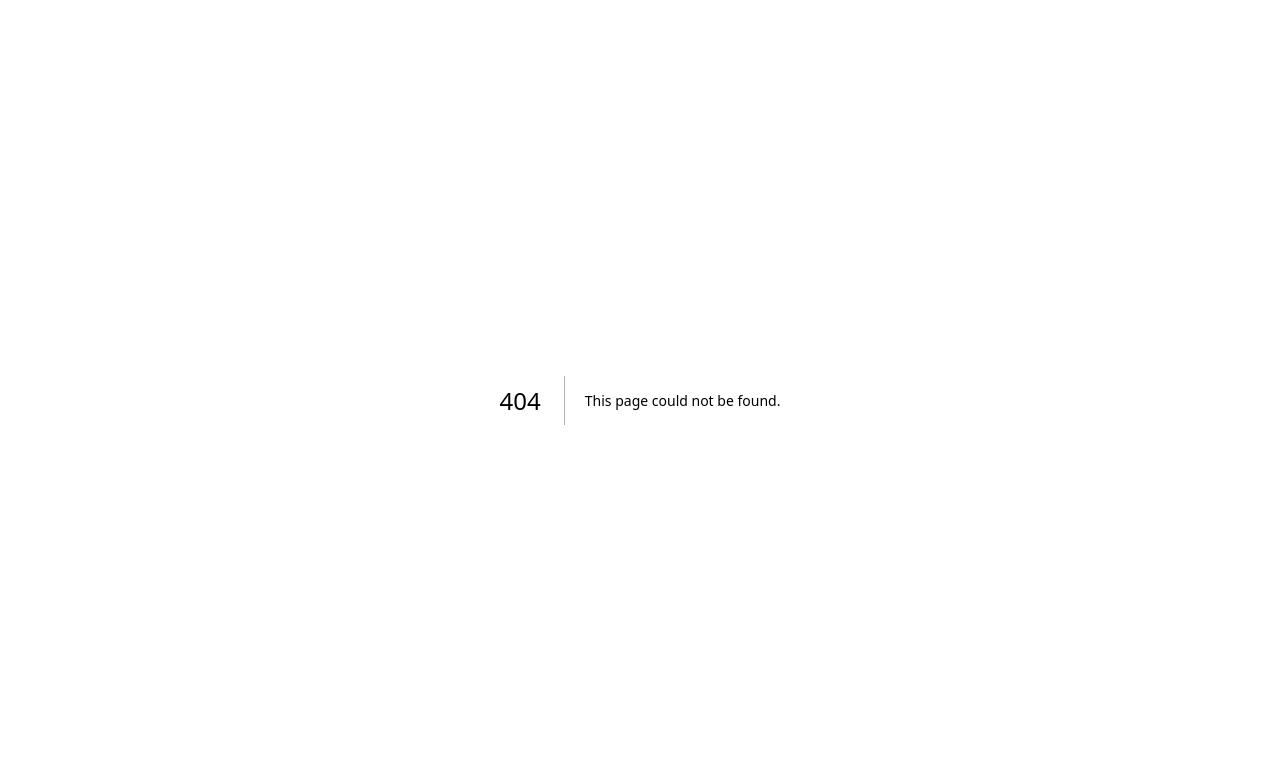
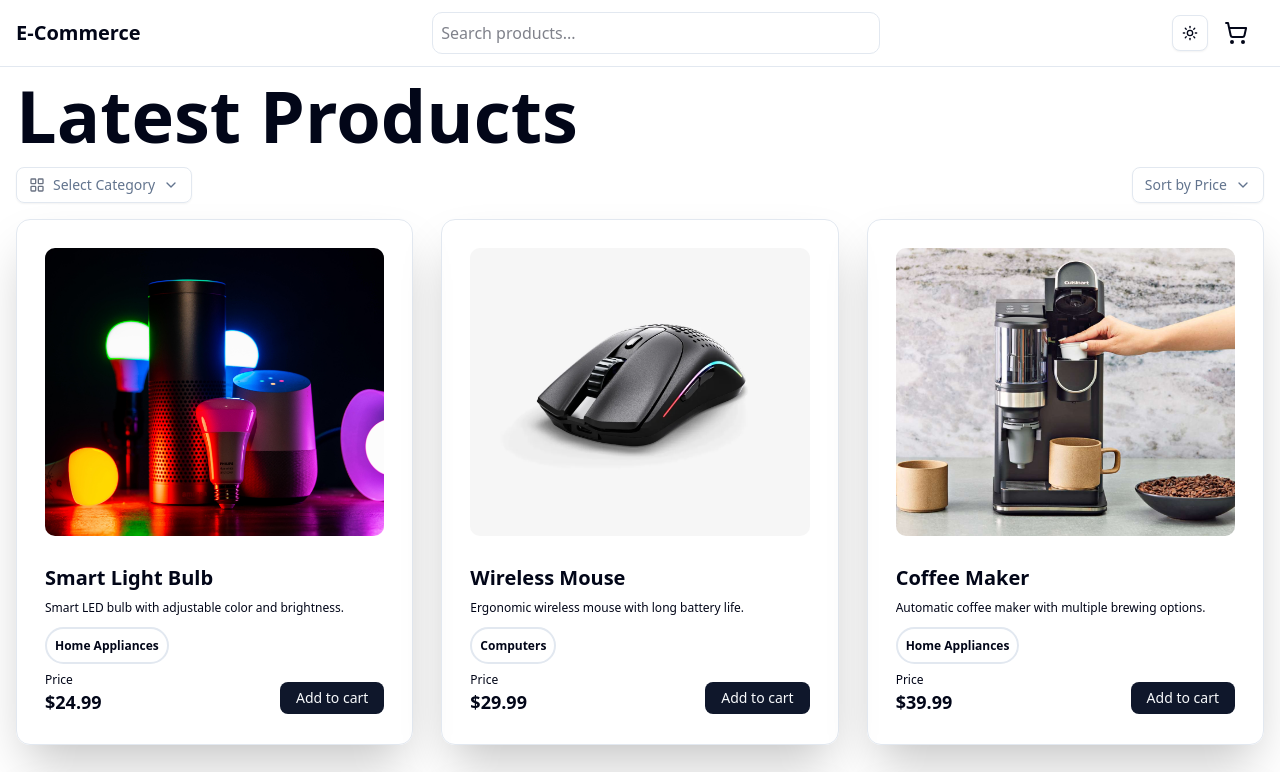
Before and after one commit to awnish04/e-commerce_intern_project, a Next.js app: page /Home in a window 1280 px wide. Before the commit this address had no page. Shown: the top 772 px of the page. Built offline with nearby package versions, Linux system fonts and the light colour scheme.

Commit message:
second commit

```diff
--- /dev/null
+++ b/app/Home/page.tsx
@@ -0,0 +1,135 @@
+"use client";
+
+import React, { useState, useEffect } from "react";
+import productsData from "@/data/products.json"; // Import your static data
+import ProductCard from "@/components/ProductCard";
+import Footer from "@/components/Footer";
+import Navbar from "@/components/NavBar";
+import FilterCategory from "@/components/FilterCategory";
+import SortSelect from "@/components/SortSelect";
+import Lottie from "lottie-react";
+import animationData from "@/assets/Animation.json";
+import { Product } from "@/types/product"; // Import the Product type
+import { motion } from "framer-motion";
+import { transition1 } from "@/components/transitions";
+
+export default function Page() {
+  const getFavoritesFromLocalStorage = (): number[] => {
+    if (typeof window !== "undefined") {
+      const favorites = localStorage.getItem("favorites");
+      return favorites ? JSON.parse(favorites) : [];
+    }
+    return []; // Return an empty array if running on the server
+  };
+
+  const saveFavoritesToLocalStorage = (favorites: number[]): void => {
+    if (typeof window !== "undefined") {
+      localStorage.setItem("favorites", JSON.stringify(favorites));
+    }
+  };
+
+  const [category, setCategory] = useState("All");
+  const [sort, setSort] = useState("price-asc");
+  const [searchQuery, setSearchQuery] = useState("");
+  const [favorites, setFavorites] = useState<number[]>([]);
+  const [isClient, setIsClient] = useState(false);
+
+  // Ensure the code below runs only on the client-side
+  useEffect(() => {
+    setIsClient(true); // Set the client-side state to true
+    setFavorites(getFavoritesFromLocalStorage()); // Load favorites on the client side
+  }, []);
+  if (!isClient) return null;
+
+  const toggleFavorite = (productId: number): void => {
+    const updatedFavorites = favorites.includes(productId)
+      ? favorites.filter((id) => id !== productId)
+      : [...favorites, productId];
+
+    setFavorites(updatedFavorites);
+    saveFavoritesToLocalStorage(updatedFavorites); // Persist favorites
+  };
+
+  const filteredProducts = productsData.filter(
+    (p: Product) =>
+      (category === "All" || p.category === category) &&
+      p.name.toLowerCase().includes(searchQuery.toLowerCase())
+  );
+
+  const sortedProducts = [...filteredProducts].sort((a, b) =>
+    sort === "price-asc" ? a.price - b.price : b.price - a.price
+  );
+
+  // Render client-side only
+  if (!isClient) return null;
+
+  return (
+    <div className="flex flex-col min-h-screen">
+      <Navbar onSearch={setSearchQuery} />
+      <div className="flex-1 container mx-auto max-w-7xl py-3">
+        <div className="w-full px-4 ">
+          <motion.div
+            initial={{ opacity: 0, y: "-70%" }}
+            animate={{ opacity: 1, y: 0 }}
+            exit={{ opacity: 0, y: "20%" }}
+            transition={{ ...transition1, duration: 0.9 }}
+          >
+            <p className="text-4xl font-extrabold mb-4 lg:text-7xl">
+              Latest Products
+            </p>
+          </motion.div>
+
+          <motion.div
+            initial={{ opacity: 0, y: "-70%" }}
+            animate={{ opacity: 1, y: 0 }}
+            exit={{ opacity: 0, y: "20%" }}
+            transition={{ ...transition1, duration: 0.9 }}
+            className="flex justify-between items-center "
+          >
+            <FilterCategory onFilter={setCategory} />
+            <SortSelect onSort={setSort} />
+          </motion.div>
+
+          <motion.div
+            key={category + sort + searchQuery}
+            initial={{ opacity: 0, y: "70%" }}
+            animate={{ opacity: 1, y: 0 }}
+            exit={{ opacity: 0, y: "60%" }}
+            transition={{ ...transition1, duration: 1.5 }}
+            className="lg:w-full md:w-full grid grid-cols-1 lg:grid-cols-2 xl:grid-cols-3 md:grid-cols-2 lg:gap-7 gap-4 m-auto"
+          >
+            {sortedProducts.length > 0 ? (
+              sortedProducts.map((product: Product) => (
+                <motion.div
+                  key={product.id}
+                  initial={{ opacity: 0, y: "70%" }}
+                  animate={{ opacity: 1, y: 0 }}
+                  exit={{ opacity: 0, y: "60%" }}
+                  transition={{ ...transition1, duration: 1.5 }}
+                >
+                  <ProductCard
+                    key={product.id}
+                    product={product}
+                    onToggleFavorite={toggleFavorite}
+                    isFavorite={favorites.includes(product.id)}
+                  />
+                </motion.div>
+              ))
+            ) : (
+              <div className="col-span-3 text-center text-gray-500">
+                <Lottie
+                  animationData={animationData}
+                  loop
+                  autoplay
+                  className="w-72 h-82 mx-auto my-14 col-span-3"
+                />
+                <span className="font-bold">No Product Found</span>
+              </div>
+            )}
+          </motion.div>
+        </div>
+      </div>
+      <Footer /> {/* Stays at the bottom now */}
+    </div>
+  );
+}
--- a/app/page.tsx
+++ b/app/page.tsx
@@ -116,138 +116,13 @@
 //   );
 // }
 
-"use client"; // Ensure this is a client-side component
-
-import React, { useState, useEffect } from "react";
-import productsData from "../data/products.json"; // Import your static data
-import ProductCard from "../components/ProductCard";
-import Footer from "../components/Footer";
-import Navbar from "@/components/NavBar";
-import FilterCategory from "@/components/FilterCategory";
-import SortSelect from "@/components/SortSelect";
-import Lottie from "lottie-react";
-import animationData from "../assets/Animation.json";
-import { Product } from "../types/product"; // Import the Product type
-import { motion } from "framer-motion";
-import { transition1 } from "../components/transitions";
-
-const getFavoritesFromLocalStorage = (): number[] => {
-  if (typeof window !== "undefined") {
-    const favorites = localStorage.getItem("favorites");
-    return favorites ? JSON.parse(favorites) : [];
-  }
-  return []; // Return an empty array if running on the server
-};
-
-const saveFavoritesToLocalStorage = (favorites: number[]): void => {
-  if (typeof window !== "undefined") {
-    localStorage.setItem("favorites", JSON.stringify(favorites));
-  }
-};
+"use client";
+import Page from "./Home/page";
 
 export default function Home() {
-  const [category, setCategory] = useState("All");
-  const [sort, setSort] = useState("price-asc");
-  const [searchQuery, setSearchQuery] = useState("");
-  const [favorites, setFavorites] = useState<number[]>([]);
-  const [isClient, setIsClient] = useState(false);
-
-  // Ensure the code below runs only on the client-side
-  useEffect(() => {
-    setIsClient(true); // Set the client-side state to true
-    setFavorites(getFavoritesFromLocalStorage()); // Load favorites on the client side
-  }, []);
-  if (!isClient) return null;
-
-  const toggleFavorite = (productId: number): void => {
-    const updatedFavorites = favorites.includes(productId)
-      ? favorites.filter((id) => id !== productId)
-      : [...favorites, productId];
-
-    setFavorites(updatedFavorites);
-    saveFavoritesToLocalStorage(updatedFavorites); // Persist favorites
-  };
-
-  const filteredProducts = productsData.filter(
-    (p: Product) =>
-      (category === "All" || p.category === category) &&
-      p.name.toLowerCase().includes(searchQuery.toLowerCase())
-  );
-
-  const sortedProducts = [...filteredProducts].sort((a, b) =>
-    sort === "price-asc" ? a.price - b.price : b.price - a.price
-  );
-
-  // Render client-side only
-  if (!isClient) return null;
-
   return (
-    <div className="flex flex-col min-h-screen">
-      <Navbar onSearch={setSearchQuery} />
-      <div className="flex-1 container mx-auto max-w-7xl py-3">
-        <div className="w-full px-4 ">
-          <motion.div
-            initial={{ opacity: 0, y: "-70%" }}
-            animate={{ opacity: 1, y: 0 }}
-            exit={{ opacity: 0, y: "20%" }}
-            transition={{ ...transition1, duration: 0.9 }}
-          >
-            <p className="text-4xl font-extrabold mb-4 lg:text-7xl">
-              Latest Products
-            </p>
-          </motion.div>
-
-          <motion.div
-            initial={{ opacity: 0, y: "-70%" }}
-            animate={{ opacity: 1, y: 0 }}
-            exit={{ opacity: 0, y: "20%" }}
-            transition={{ ...transition1, duration: 0.9 }}
-            className="flex justify-between items-center "
-          >
-            <FilterCategory onFilter={setCategory} />
-            <SortSelect onSort={setSort} />
-          </motion.div>
-
-          <motion.div
-            key={category + sort + searchQuery}
-            initial={{ opacity: 0, y: "70%" }}
-            animate={{ opacity: 1, y: 0 }}
-            exit={{ opacity: 0, y: "60%" }}
-            transition={{ ...transition1, duration: 1.5 }}
-            className="lg:w-full md:w-full grid grid-cols-1 lg:grid-cols-2 xl:grid-cols-3 md:grid-cols-2 lg:gap-7 gap-4 m-auto"
-          >
-            {sortedProducts.length > 0 ? (
-              sortedProducts.map((product: Product) => (
-                <motion.div
-                  key={product.id}
-                  initial={{ opacity: 0, y: "70%" }}
-                  animate={{ opacity: 1, y: 0 }}
-                  exit={{ opacity: 0, y: "60%" }}
-                  transition={{ ...transition1, duration: 1.5 }}
-                >
-                  <ProductCard
-                    key={product.id}
-                    product={product}
-                    onToggleFavorite={toggleFavorite}
-                    isFavorite={favorites.includes(product.id)}
-                  />
-                </motion.div>
-              ))
-            ) : (
-              <div className="col-span-3 text-center text-gray-500">
-                <Lottie
-                  animationData={animationData}
-                  loop
-                  autoplay
-                  className="w-72 h-82 mx-auto my-14 col-span-3"
-                />
-                <span className="font-bold">No Product Found</span>
-              </div>
-            )}
-          </motion.div>
-        </div>
-      </div>
-      <Footer /> {/* Stays at the bottom now */}
+    <div>
+      <Page />
     </div>
   );
 }
--- a/components/NavBar.tsx
+++ b/components/NavBar.tsx
@@ -36,9 +36,9 @@ export default function Navbar({
       <div className="container mx-auto max-w-7xl px-4 py-3 flex items-center justify-between">
         {/* Left Section - Logo */}
         <div className="flex items-center">
-          <a href="#">
+          <Link href="/">
             <p className="cursor-pointer text-xl font-semibold">E-Commerce</p>
-          </a>
+          </Link>
         </div>
 
         {/* Center Section - Search Bar (Responsive) */}
--- a/components/NavList.tsx
+++ b/components/NavList.tsx
@@ -1,9 +1,10 @@
+import Link from "next/link";
 import React from "react";
 
 function NavList() {
   return (
     <div className="mt-2 mb-6 p-0 lg:mt-0 lg:mb-0 lg:flex lg:p-1">
-      <a href="#" className="font-medium bg-background text-foreground">
+      <Link href="#" className="font-medium bg-background text-foreground">
         <div
           className="flex items-center gap-2 px-2 py-2 font-medium
         rounded-lg lg:hover:bg-[#111A2B] lg:hover:text-white cursor-pointer bg-background
@@ -11,8 +12,8 @@ function NavList() {
         >
           Shop
         </div>
-      </a>
-      <a href="#" className="font-medium bg-background text-foreground">
+      </Link>
+      <Link href="#" className="font-medium bg-background text-foreground">
         <div
           className="flex items-center gap-2 px-2 py-2 font-medium
         rounded-lg lg:hover:bg-[#111A2B] lg:hover:text-white cursor-pointer bg-background
@@ -20,8 +21,8 @@ function NavList() {
         >
           About
         </div>
-      </a>
-      <a href="#" className="font-medium bg-background text-foreground">
+      </Link>
+      <Link href="#" className="font-medium bg-background text-foreground">
         <div
           className="flex items-center gap-2 px-2 py-2 font-medium
         rounded-lg lg:hover:bg-[#111A2B] lg:hover:text-white cursor-pointer bg-background
@@ -29,8 +30,8 @@ function NavList() {
         >
           Account
         </div>
-      </a>
-      <a href="#" className="font-medium bg-background text-foreground">
+      </Link>
+      <Link href="#" className="font-medium bg-background text-foreground">
         <div
           className="flex items-center gap-2 px-2 py-2 font-medium
         rounded-lg lg:hover:bg-[#111A2B] lg:hover:text-white cursor-pointer bg-background
@@ -38,7 +39,7 @@ function NavList() {
         >
           Contact
         </div>
-      </a>
+      </Link>
     </div>
   );
 }
```
